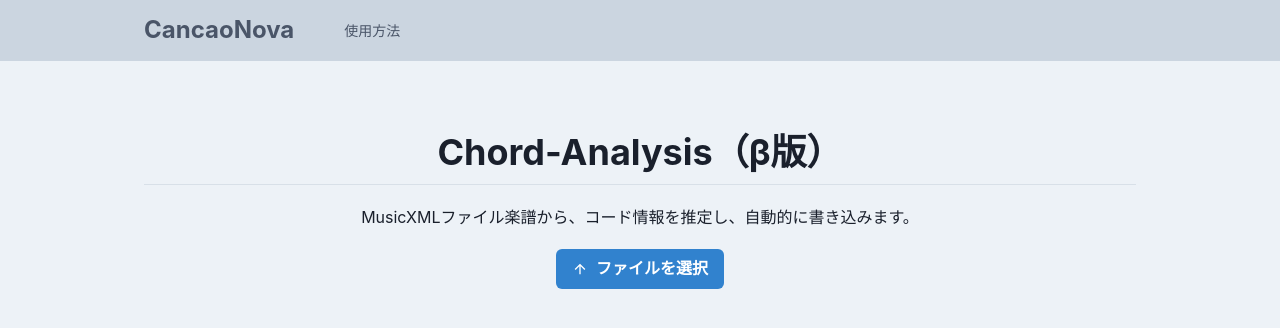
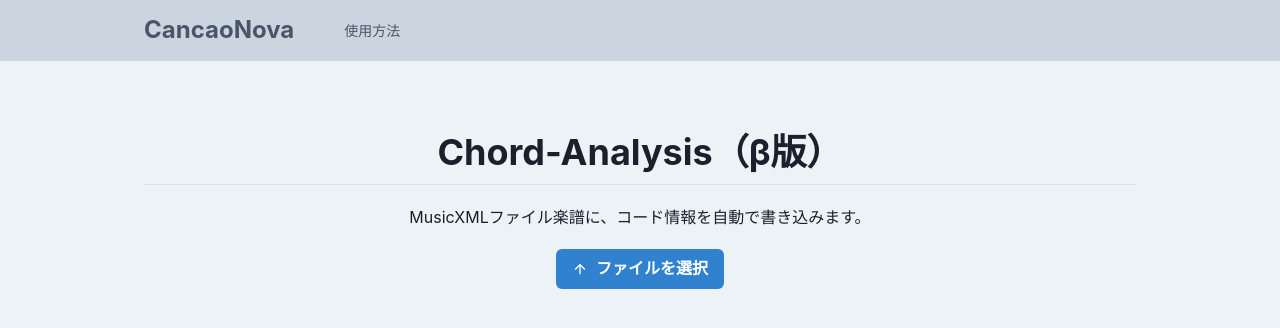
Before and after one commit to cancaonovachor/chord-analysis-front, a Next.js app: page / in a window 1280 px wide. Shown: the top 328 px of the page. Built offline with nearby package versions, Linux system fonts and the light colour scheme.

Commit message:
トップページの文言修正

```diff
--- a/pages/index.tsx
+++ b/pages/index.tsx
@@ -23,7 +23,7 @@
         <Divider borderColor={"gray.300"} />
         <Box h="20px" />
         <Text fontSize="md">
-          MusicXMLファイル楽譜から、コード情報を推定し、自動的に書き込みます。
+          MusicXMLファイル楽譜に、コード情報を自動で書き込みます。
         </Text>
         <Box h="20px" />
         <Form {...states} />
```
